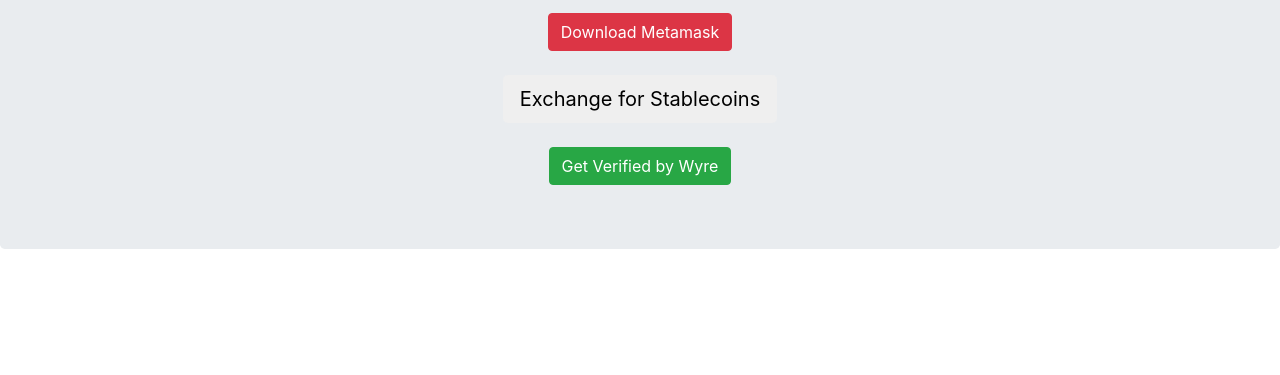
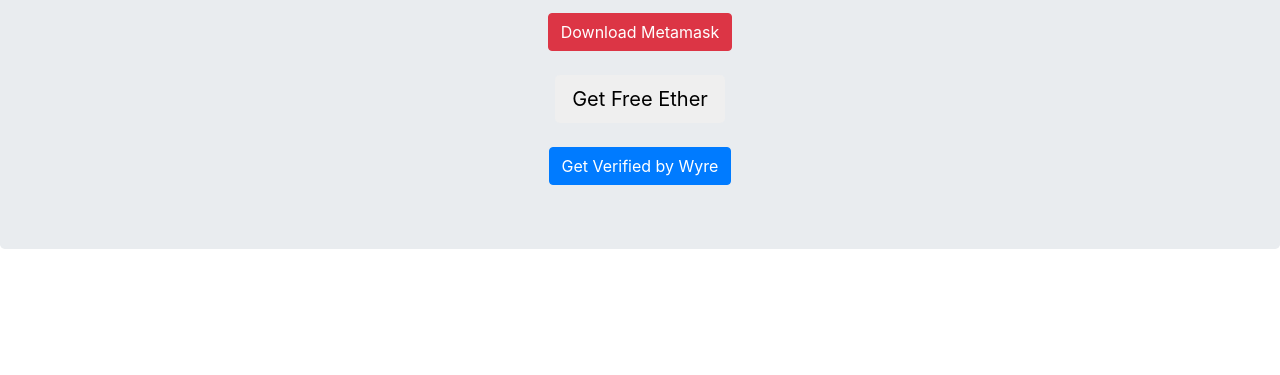
Before and after one commit to vincenz5/WattWattPortal, a website: page index.html in a window 1280 px wide. Shown: the part 193-568 px from the top of the page. Drawn offline with nearby package versions, Linux system fonts and the light colour scheme.

Commit message:
Chnaged Wyre button

```diff
--- a/index.html
+++ b/index.html
@@ -247,13 +247,13 @@
                 <div class="container">
                     <div style: "margin-top:10px;">
                         <a target="_blank" rel="noopener noreferrer" href="https://faucet.rinkeby.io/" style="width:300px;height:300px;">
-                            <button style: "width:300px;height:300px;" class="btn btn-default btn-lg active">Exchange for Stablecoins</button>
+                            <button style: "width:300px;height:300px;" class="btn btn-default btn-lg active">Get Free Ether</button>
                         </a>
                     </div>
                     <br>
                     <div>
-                        <a target="_blank" rel="noopener noreferrer" href="Wyre/Wyre.html" style="width:300px;height:300px;">
-                            <button style: "width:300px;height:300px;" class="btn btn-success">Get Verified by Wyre</button>
+                        <a target="_blank" rel="noopener noreferrer" href="https://dash.sendwyre.com/sign-up">
+                            <button class="btn btn-primary">Get Verified by Wyre</button>
                         </a>
                     </div>
                 </div>
```
